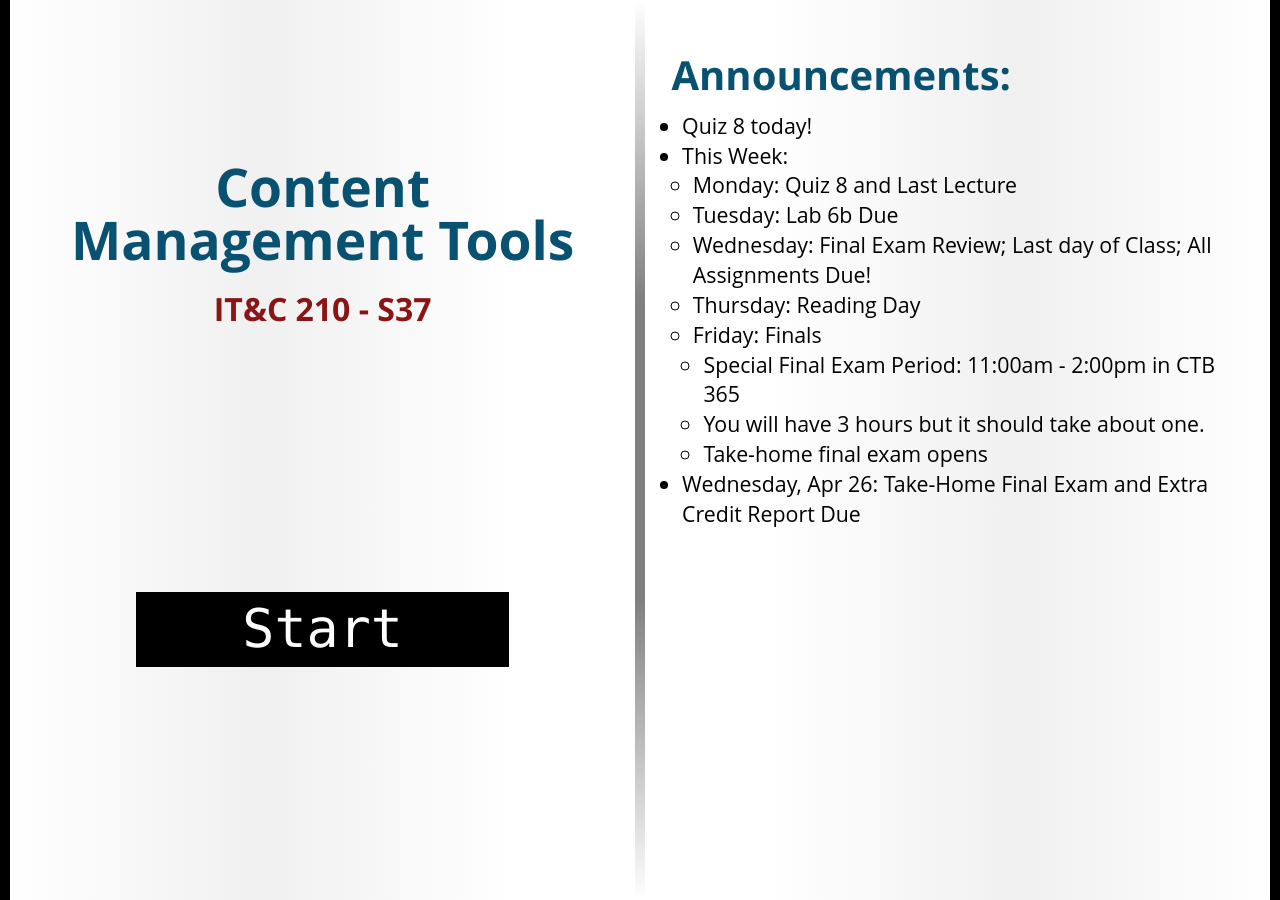
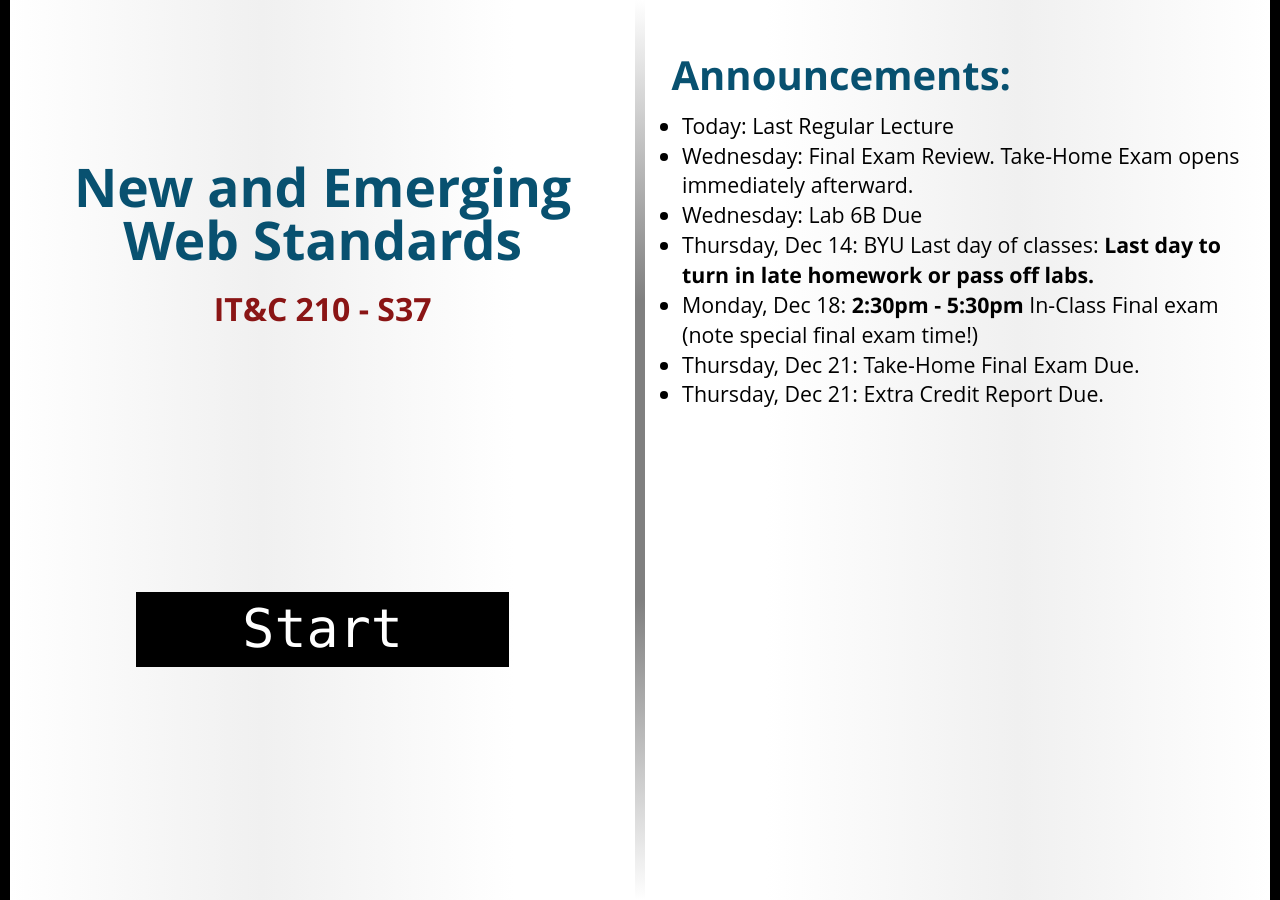
Before and after one commit to BYU-ITC-210/BYU-ITC-210.github.io, a Jekyll site: the page built from _welcome/S37.md, in a window 1280 px wide. Built offline with Jekyll 4.4.1, drawn with Linux system fonts in a browser that asks for light colours; some web fonts are replaced.

Commit message:
Welcome S37

```diff
--- a/_welcome/S37.md
+++ b/_welcome/S37.md
@@ -1,16 +1,12 @@
 ---
-title: Content Management Tools
+title: New and Emerging Web Standards
 session: S37
-quiz: sinclair
 ---
-* Quiz 8 today!
-* This Week:
-    * Monday: Quiz 8 and Last Lecture
-    * Tuesday: Lab 6b Due
-    * Wednesday: Final Exam Review; Last day of Class; All Assignments Due!
-    * Thursday: Reading Day
-    * Friday: Finals
-        * Special Final Exam Period: 11:00am - 2:00pm in CTB 365
-        * You will have 3 hours but it should take about one.
-        * Take-home final exam opens
-* Wednesday, Apr 26: Take-Home Final Exam and Extra Credit Report Due
+
+* Today: Last Regular Lecture
+* Wednesday: Final Exam Review. Take-Home Exam opens immediately afterward.
+* Wednesday: Lab 6B Due
+* Thursday, Dec 14: BYU Last day of classes: **Last day to turn in late homework or pass off labs.**
+* Monday, Dec 18: **2:30pm - 5:30pm** In-Class Final exam (note special final exam time!)
+* Thursday, Dec 21: Take-Home Final Exam Due.
+* Thursday, Dec 21: Extra Credit Report Due.
```
